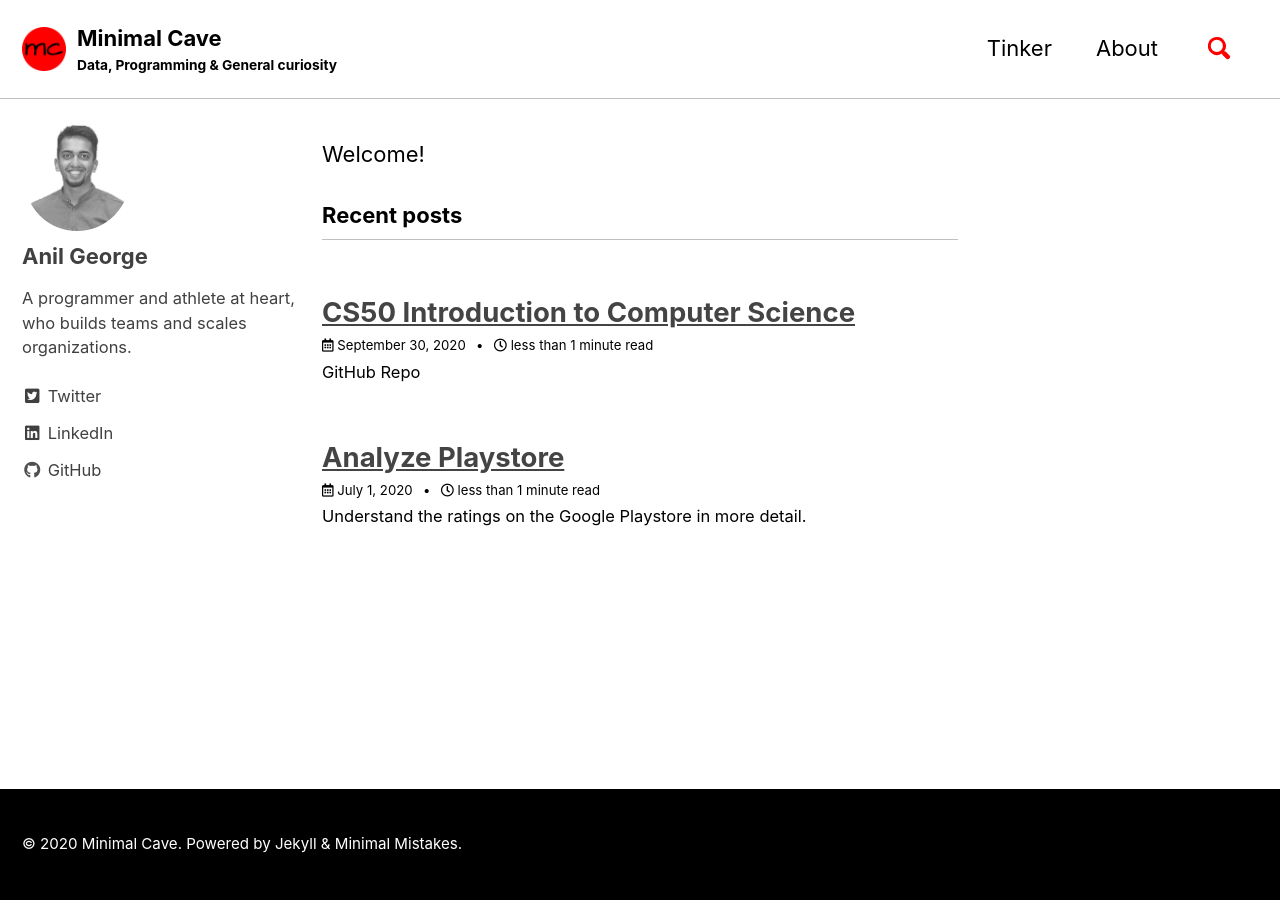
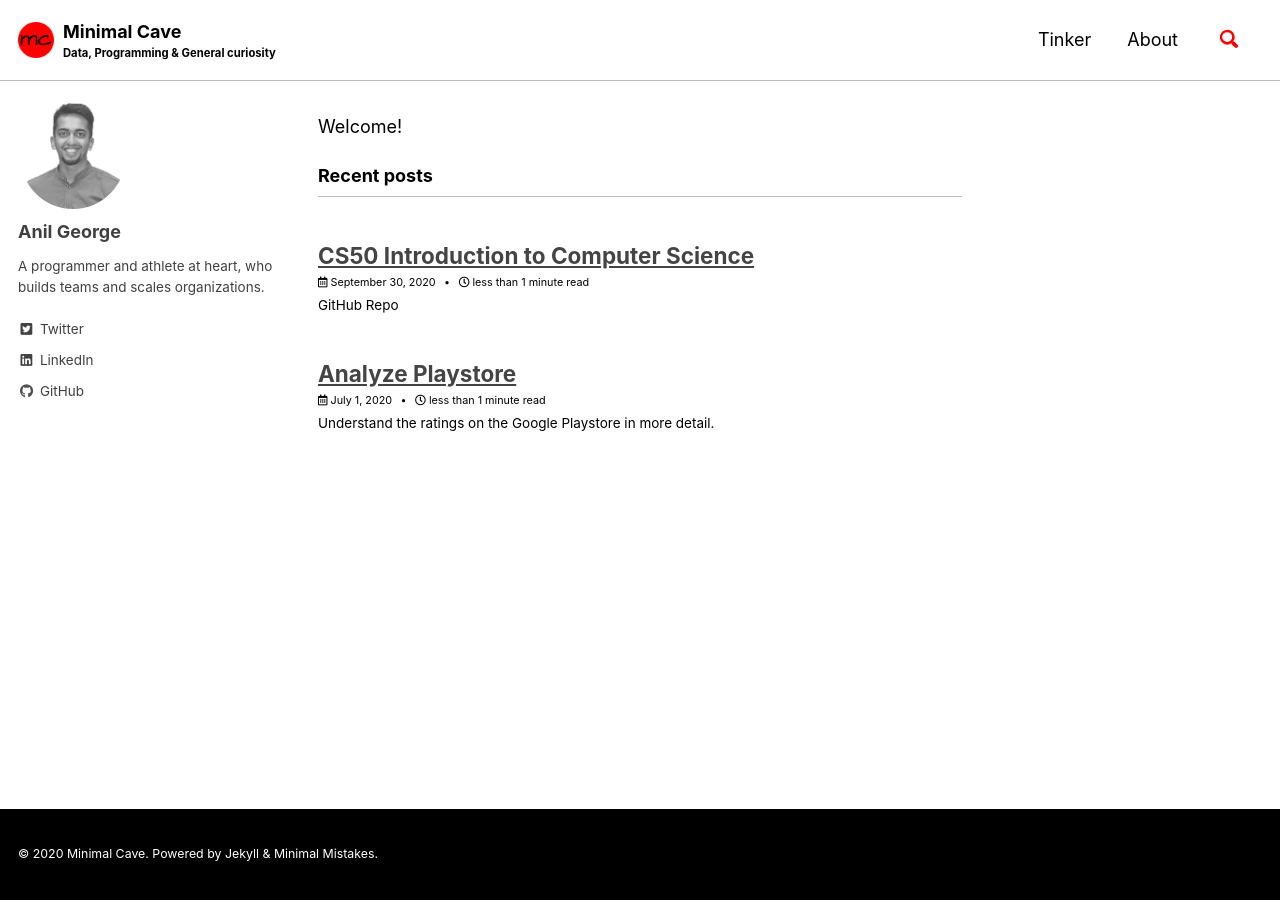
Before and after one commit to anilgeorge04/anilgeorge04.github.io, a Jekyll site: the page built from index.html, in a window 1280 px wide. Built offline with Jekyll 4.4.1, drawn with Linux system fonts in a browser that asks for light colours; cached includes are drawn as plain includes; the list of posts is cut into pages by our own code.

Commit message:
reduce font size by 4px across

```diff
--- a/assets/css/main.scss
+++ b/assets/css/main.scss
@@ -6,3 +6,20 @@
 
 @import "minimal-mistakes/skins/{{ site.minimal_mistakes_skin | default: 'default' }}"; // skin
 @import "minimal-mistakes"; // main partials
+
+// https://github.com/mmistakes/minimal-mistakes/issues/1219#issuecomment-326809412
+// Reduce by 4px everywhere
+html {
+    font-size: 12px; // originally 16px
+    @include breakpoint($medium) {
+        font-size: 14px; // originally 18px
+    }
+
+    @include breakpoint($large) {
+        font-size: 16px; // originally 20px
+    }
+
+    @include breakpoint($x-large) {
+        font-size: 18px; // originally 22px
+    }
+}
```
